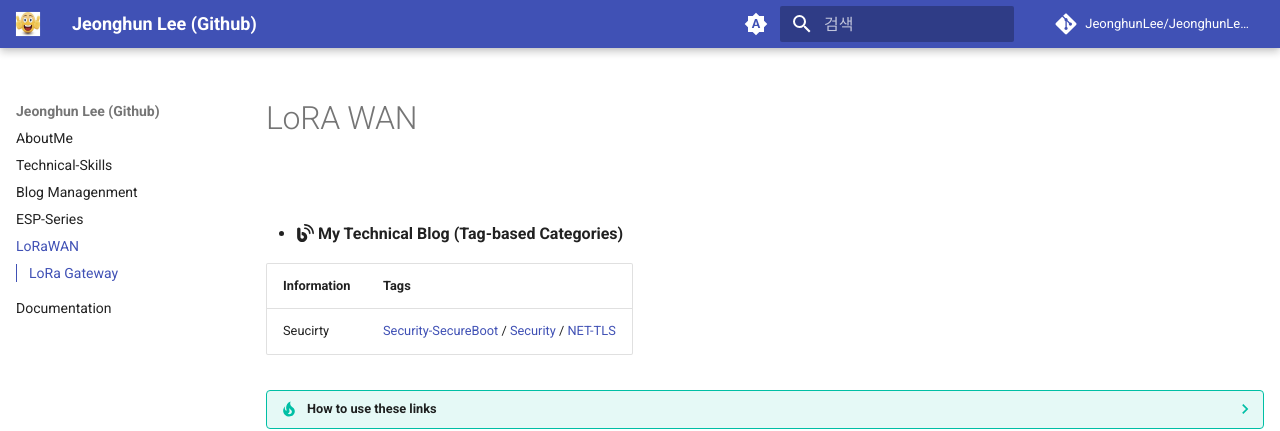
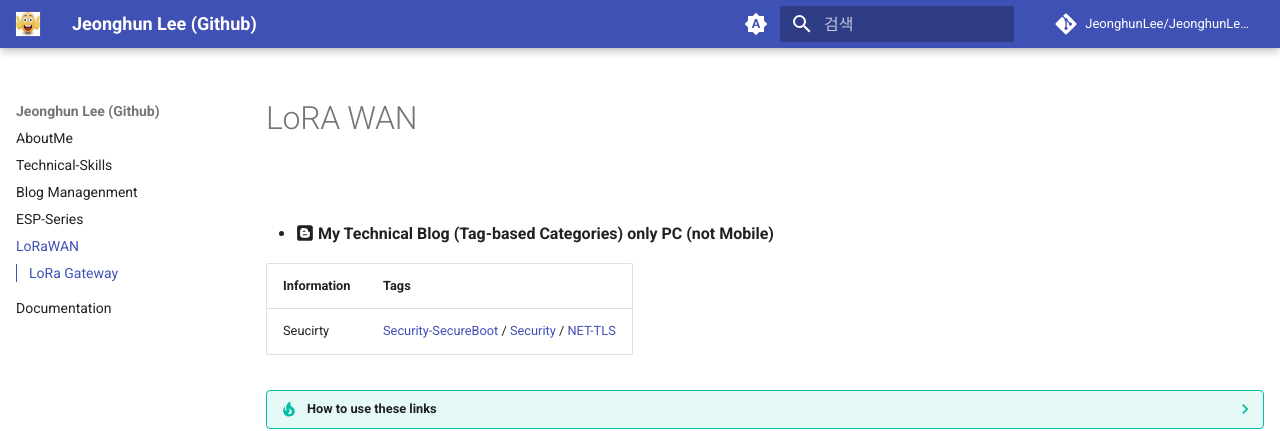
Before and after one commit to JeonghunLee/JeonghunLee.github.io, an MkDocs documentation site: the page built from docs/project_lorawan.md, in a window 1280 px wide and 1364 px high. Shown: the top 431 px of the window. Built offline with MkDocs 1.6.1 and Material for MkDocs 9.7.7, drawn with Linux system fonts in a browser that asks for light colours; comment, search, counter and statistics services are not loaded.

Commit message:
update all icons(blogger/meidum)

```diff
--- a/docs/project_lorawan.md
+++ b/docs/project_lorawan.md
@@ -2,7 +2,7 @@
 
 <br/>
 
-- :fontawesome-solid-blog:  **My Technical Blog (Tag-based Categories)**
+- :fontawesome-brands-blogger: **My Technical Blog (Tag-based Categories) only PC (not Mobile)**
 
 | Information   | Tags |
 | ------------- | -----|
```
Also changed, not shown: README.md (+13 -0 lines), docs/project_blogs_management.md (+2 -2 lines), docs/project_documentation.md (+1 -1 lines), docs/project_esp_series.md (+1 -1 lines), docs/project_technical_skills.md (+1 -1 lines).
